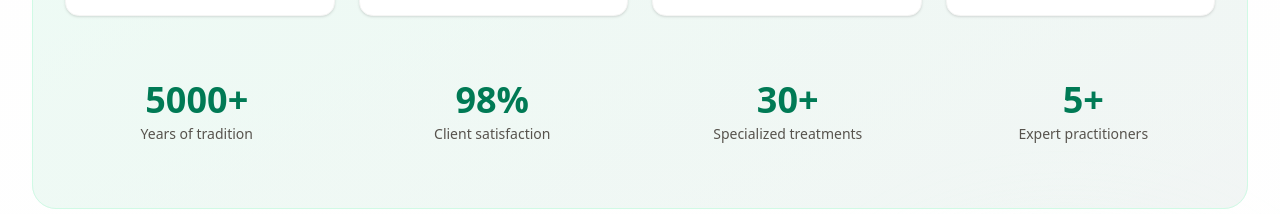
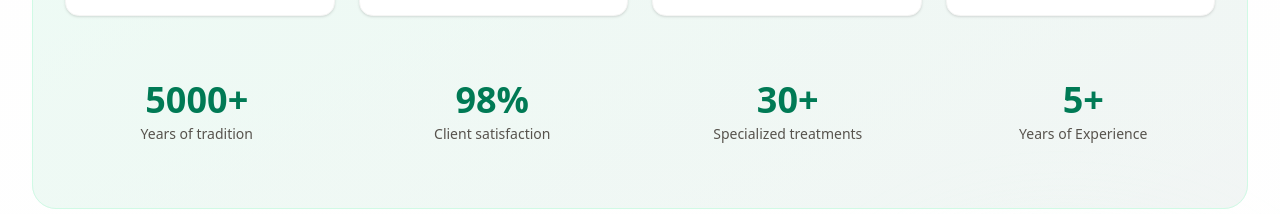
Before and after one commit to Animish2002/AnitaAyurveda, a React (Vite) app: page / in a window 1280 px wide. Shown: the part 5520-5734 px from the top of the page. Built offline with nearby package versions, Linux system fonts and the light colour scheme.

Commit message:
Update TreatmentsSection.jsx

```diff
--- a/src/LandingPage/TreatmentsSection.jsx
+++ b/src/LandingPage/TreatmentsSection.jsx
@@ -653,7 +653,7 @@ const TreatmentsSection = () => {
                   5+
                 </div>
                 <div className="text-sm text-stone-600">
-                  Expert practitioners
+                  Years of Experience
                 </div>
               </div>
             </div>
```
